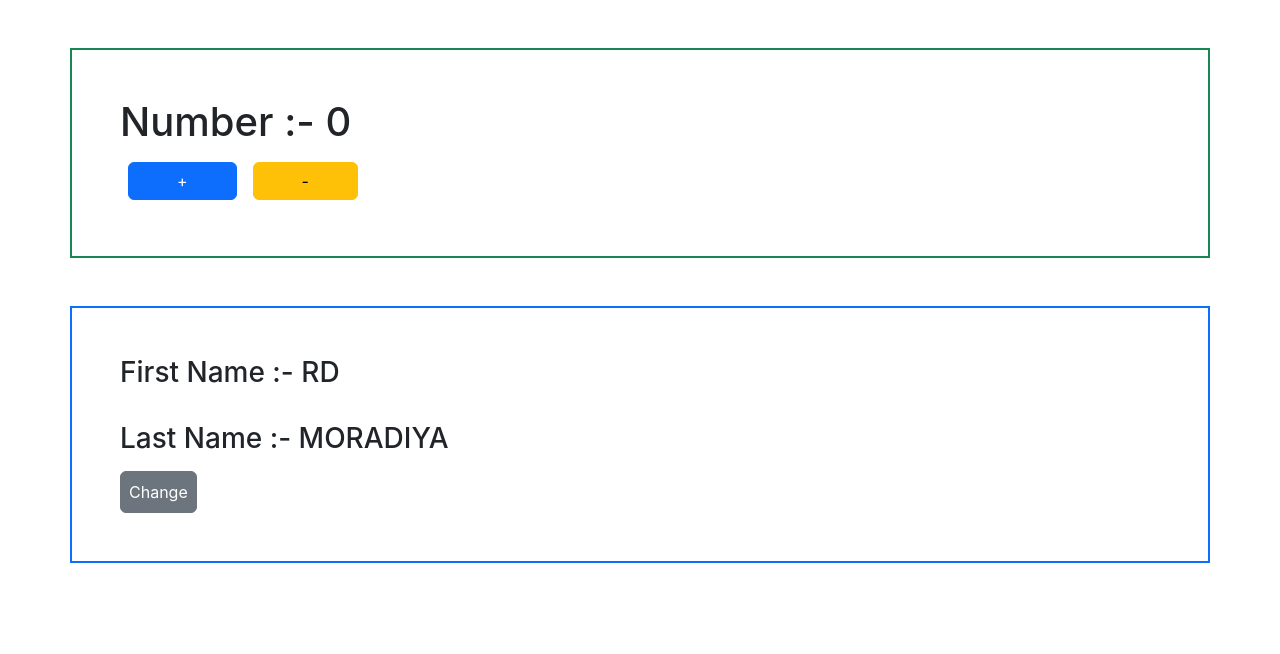
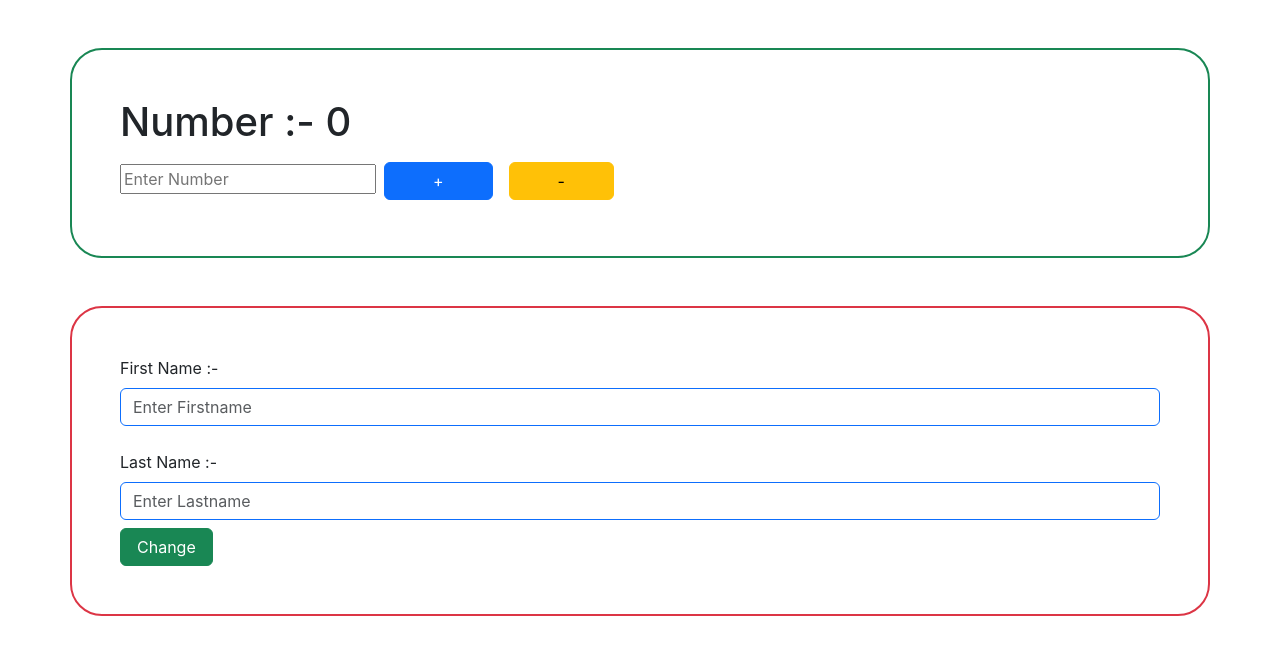
Before and after one commit to RDMoradiya/React, a React (Create React App) app: page / in a window 1280 px wide. Shown: the top 654 px of the page. Built offline with nearby package versions, Linux system fonts and the light colour scheme.

Commit message:
basic form redux

```diff
--- a/src/Redux/NumberSlice.js
+++ b/src/Redux/NumberSlice.js
@@ -3,16 +3,16 @@ import { createSlice } from "@reduxjs/toolkit";
 export const NumberSlice = createSlice({
     name: "NumberSlice",
     initialState: {
-        number: 0
+        number: 0,
     },
     reducers: {
         // functions
-        increment: (state) => {
-            state.number += 1
+        increment: (state, action) => {
+            state.number += Number(action.payload)
         },
-        decrement: (state) => {
+        decrement: (state, action) => {
             if (state.number > 0) {
-                state.number -= 1
+                state.number -= Number(action.payload)
             }
         }
     }
--- a/src/Redux/UserSlice.js
+++ b/src/Redux/UserSlice.js
@@ -1,16 +1,23 @@
 import { createSlice } from "@reduxjs/toolkit";
+
 
 export const UserSlice = createSlice({
     name: 'UserSlice',
     initialState: {
-        firstname: "RD",
-        lastname: "MORADIYA"
+        firstname: '',
+        lastname: '',
     },
     reducers: {
         //functions
-        ChangeHandler: (state) => {
-            state.firstname = "Raj"
-            state.lastname = "Patel"
+        ChangeHandler: (state, action) => {
+            const FirstName = action.payload.firstName
+            const LastName = action.payload.lastName
+
+            state.firstname = FirstName
+            state.lastname = LastName
+
+            localStorage.setItem("data", JSON.stringify([{ FirstName, LastName }]))
+            // recent data erase y????
         }
     }
 })
--- a/src/components/Number.jsx
+++ b/src/components/Number.jsx
@@ -1,23 +1,30 @@
-import React from "react";
+import React, { useState } from "react";
 import { useDispatch, useSelector } from "react-redux";
 import { decrement, increment } from "../Redux/NumberSlice";
 
 function Number() {
   const { number } = useSelector((state) => state.NumberSlice);
   const Dispatch = useDispatch();
+  const [numberValue, setNumberValue] = useState("");
 
   return (
-    <div className="container mt-5 border border-2 border-success p-5">
+    <div className="container mt-5 border border-2 border-success p-5 rounded-5">
       <h1>Number :- {number}</h1>
+      <input
+        type="number"
+        placeholder="Enter Number"
+        value={numberValue}
+        onChange={(e) => setNumberValue(e.target.value)}
+      />
       <button
         className="btn btn-primary m-2 px-5"
-        onClick={() => Dispatch(increment())}
+        onClick={() => Dispatch(increment(numberValue))}
       >
         +
       </button>
       <button
         className="btn btn-warning m-2 px-5"
-        onClick={() => Dispatch(decrement())}
+        onClick={() => Dispatch(decrement(numberValue))}
       >
         -
       </button>
--- a/src/components/User.jsx
+++ b/src/components/User.jsx
@@ -1,23 +1,39 @@
-import React from "react";
+import React, { useState } from "react";
 import { useDispatch, useSelector } from "react-redux";
 import { ChangeHandler } from "../Redux/UserSlice";
 
 function User() {
   const { firstname, lastname } = useSelector((state) => state.UserSlice);
   const Dispatch = useDispatch();
+  const [firstName, setFirstName] = useState("");
+  const [lastName, setLastName] = useState("");
 
   return (
-    <div className="container mt-5 p-5 border border-2 border-primary">
-      <h3 htmlFor="firstname" className="Form-label">
+    <div className="container mt-5 p-5 border border-2 border-danger rounded-5">
+      <label htmlFor="firstname" className="Form-label mb-2">
         First Name :- {firstname}
-      </h3>
+      </label>
+      <input
+        type="text"
+        className="form-control border border-primary"
+        placeholder="Enter Firstname"
+        onChange={(e) => setFirstName(e.target.value)}
+        value={firstName}
+      />
       <br />
-      <h3 htmlFor="lastname" className="Form-label">
+      <label htmlFor="lastname" className="Form-label mb-2">
         Last Name :- {lastname}
-      </h3>
+      </label>
+      <input
+        type="text"
+        className="form-control border border-primary"
+        placeholder="Enter Lastname"
+        onChange={(e) => setLastName(e.target.value)}
+        value={lastName}
+      />
       <button
-        className="btn btn-secondary p-2 mt-2"
-        onClick={() => Dispatch(ChangeHandler())}
+        className="btn btn-success px-3 mt-2"
+        onClick={() => Dispatch(ChangeHandler({ firstName, lastName }))}
       >
         Change
       </button>
```
